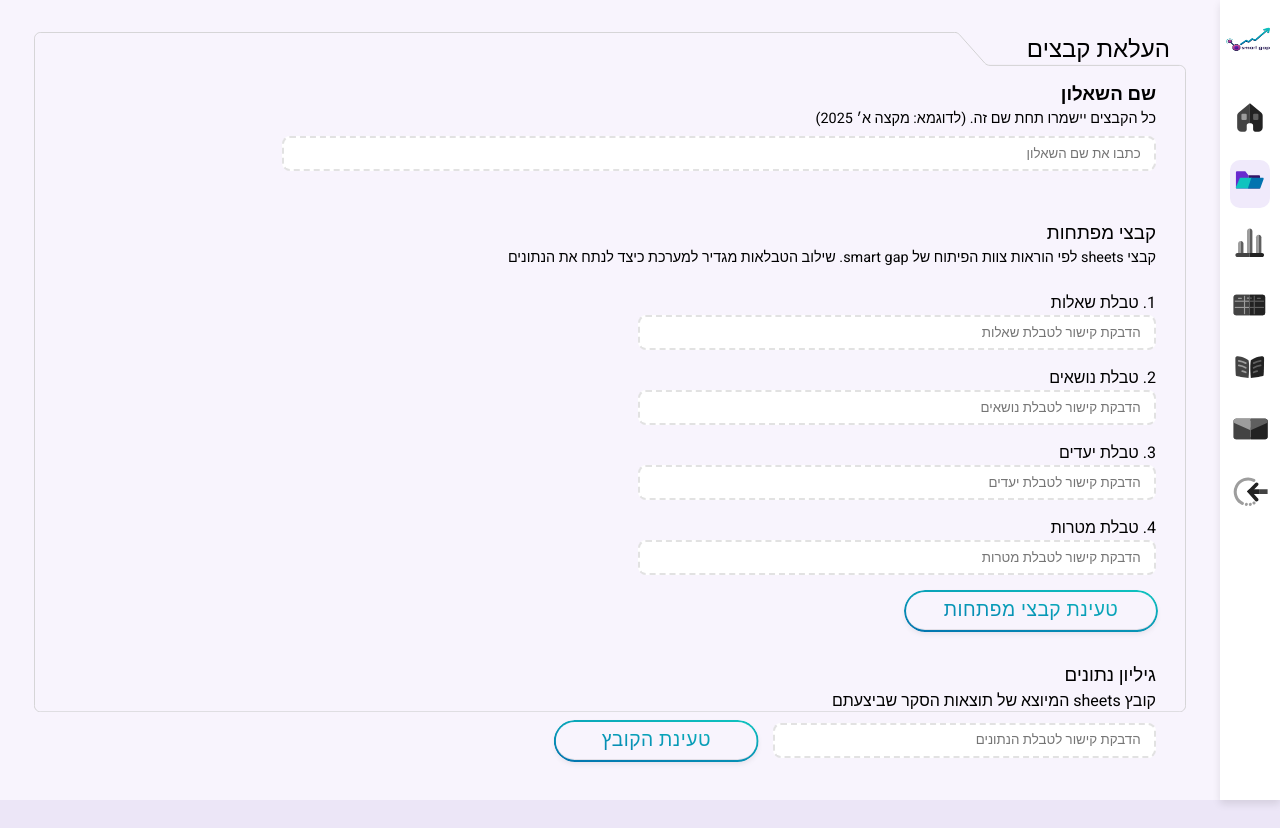
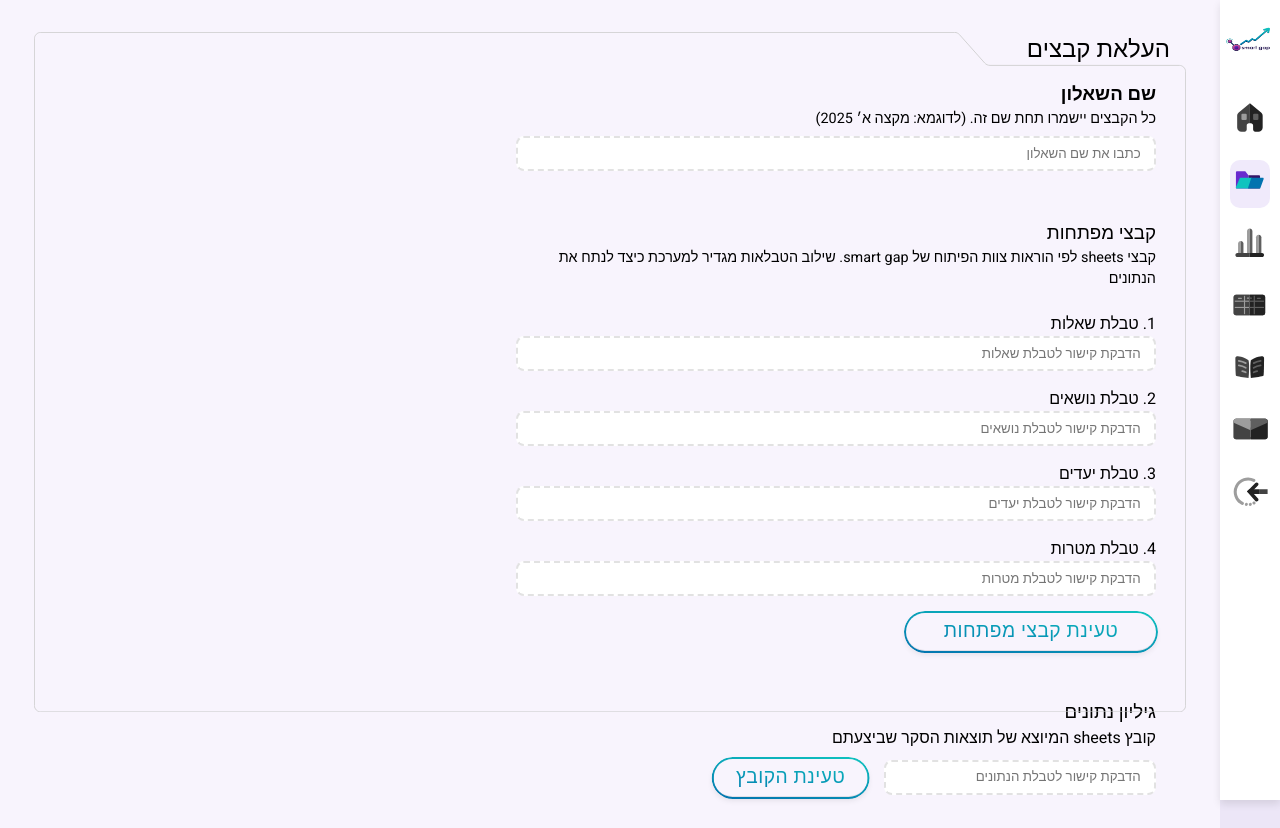
Before and after one commit to yossi-weinberger/Smart-gap, a Next.js app: page /upload-form in a window 1280 px wide. Before the commit the page ends 800 px from the top, so only its background shows below. Built offline with nearby package versions, Linux system fonts and the light colour scheme; no server answers.

Commit message:
Update styling

```diff
--- a/components/survey-data/SurveyData.css
+++ b/components/survey-data/SurveyData.css
@@ -1,9 +1,5 @@
-.survey-form {
-    padding: 0 2em;
-}
-
 .survey-data-section {
-    width: 600px;
+    width: 100%;
 }
 
 .survey-data-status {
--- a/components/upload-form/DataUploadForm.css
+++ b/components/upload-form/DataUploadForm.css
@@ -18,10 +18,12 @@
     display: grid;
     gap: 2em;
     justify-content: start;
-    padding: 3em 2em 2em;
 }
 
-.questionnaire-name-section {
+.forms {
+    display: grid;
+    gap: 3em;
+    width: clamp(10em, 80%, 44em);
     padding: 3em 2em 0;
 }
 
@@ -34,7 +36,7 @@
 }
 
 .link-input {
-    width: 80%;
+    width: 100%;
 }
 
 .tables-section {
@@ -51,9 +53,9 @@ input[type="text"] {
     font-family: inherit;
 }
 
-.analyze-data-btn-container {
+/* .analyze-data-btn-container {
     padding: 2em 2em 0;
-}
+} */
 
 .load-btn {
     position: relative;
--- a/components/upload-form/DataUploadForm.jsx
+++ b/components/upload-form/DataUploadForm.jsx
@@ -120,13 +120,13 @@ export default function DataUploadForm() {
 
     return (
         <section className="files rtl-text">
-
             <div className="form-container">
                 <h2 className="feature-text">העלאת קבצים</h2>
                 <svg className="folder-shape" viewBox="0 0 1370 809" fill="none" xmlns="http://www.w3.org/2000/svg">
                     <path d="M0.5 8.00001C0.5 3.85788 3.85787 0.5 8 0.5H1094.91C1097.05 0.5 1099.09 1.4161 1100.51 3.01723L1130.58 36.8457C1132.2 38.6603 1134.51 39.6986 1136.94 39.6986H1362C1366.14 39.6986 1369.5 43.0564 1369.5 47.1986V801C1369.5 805.142 1366.14 808.5 1362 808.5H7.99999C3.85785 808.5 0.5 805.142 0.5 801V8.00001Z" stroke="#CCCCCC" />
                 </svg>
 
+                <div className="forms">
                     <div className="form-header questionnaire-name-section">
                         <h3 className="form-headline rtl-text"> שם השאלון</h3>
                         <p className="description rtl-text">   כל הקבצים יישמרו תחת שם זה. (לדוגמא: מקצה א׳ 2025)</p>
@@ -155,6 +155,7 @@ export default function DataUploadForm() {
                             <button className="btn load-btn analyze-data-btn" onClick={analyzeData}>ביצוע ניתוח נתונים</button>
                         </div>)}
                 </div>
+            </div>
         </section>
     )
 
```
Lines whose indentation alone changed are shown as unchanged.
